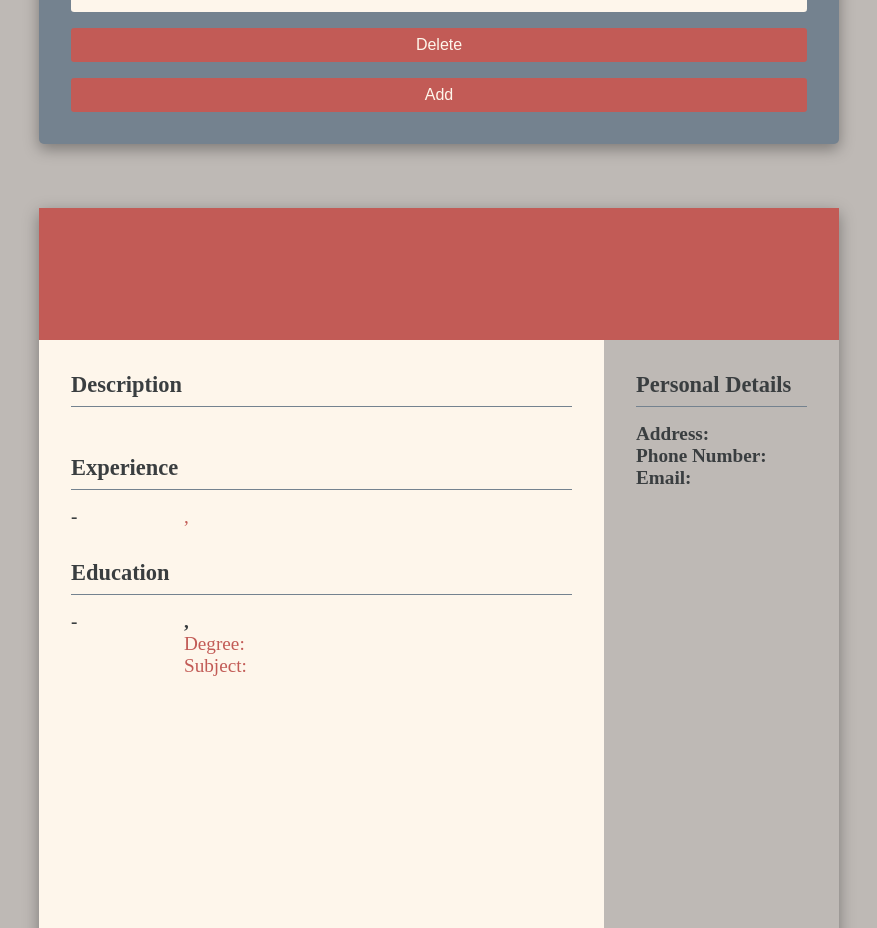
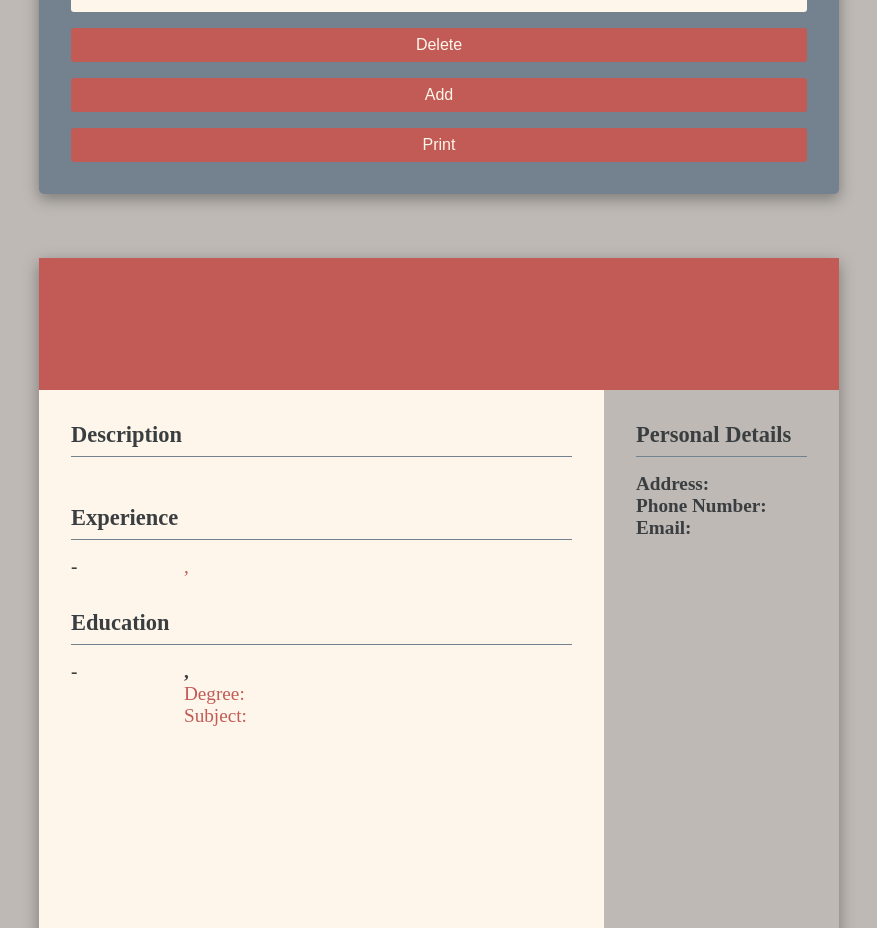
Before and after one commit to Kian2002/React-CV, a React (Vite) app: page / in a window 1280 px wide. Shown: the part 1380-2308 px from the top of the page, without its empty margins (201-1078 px from the left). Built offline with nearby package versions, Linux system fonts and the light colour scheme; a web font is replaced by a local one.

Commit message:
add option to print

```diff
--- a/package.json
+++ b/package.json
@@ -11,6 +11,7 @@
   "dependencies": {
     "react": "^18.2.0",
     "react-dom": "^18.2.0",
+    "react-to-print": "^2.14.12",
     "uuid": "^9.0.0"
   },
   "devDependencies": {
--- a/src/components/Home.jsx
+++ b/src/components/Home.jsx
@@ -5,6 +5,7 @@ import Education from "./Input/Education";
 import styles from "./styles/home.module.css";
 import Output from "./output/Output";
 import DefaultStates from "./Input/DefaultStates";
+import { useReactToPrint } from "react-to-print";
 
 const Home = () => {
   const {
@@ -15,6 +16,27 @@ const Home = () => {
     educationInfo,
     setEducationInfo,
   } = DefaultStates();
+
+  const componentRef = React.useRef();
+  const handlePrint = useReactToPrint({
+    content: () => componentRef.current,
+
+    pageStyle: `
+
+    @page {
+      size: A4;
+      margin: 0;
+    }
+    @media print {
+      html, body {
+        width: 210mm;
+        height: 297mm;
+      }
+    }
+    `,
+
+    documentTitle: "CV",
+  });
 
   return (
     <main className={styles.main}>
@@ -31,11 +53,15 @@ const Home = () => {
           educationInfo={educationInfo}
           setEducationInfo={setEducationInfo}
         />
+        <button className={styles.button} onClick={handlePrint}>
+          Print
+        </button>
       </div>
       <Output
         personalInfo={personalInfo}
         experienceInfo={experienceInfo}
         educationInfo={educationInfo}
+        ref={componentRef}
       />
     </main>
   );
--- a/src/components/output/Output.jsx
+++ b/src/components/output/Output.jsx
@@ -4,9 +4,10 @@ import EducationOutput from "./EducationOutput";
 import { ExperienceOutput } from "./ExperienceOutput";
 import PersonalOutput from "./PersonalOutput";
 
-const Output = ({ personalInfo, experienceInfo, educationInfo }) => {
+const Output = React.forwardRef(
+  ({ personalInfo, experienceInfo, educationInfo }, ref) => {
     return (
-    <div className={styles.main}>
+      <div className={styles.main} ref={ref}>
         <header className={styles.header}>
           <h3>
             {personalInfo.fName} {personalInfo.lName}
@@ -26,6 +27,9 @@ const Output = ({ personalInfo, experienceInfo, educationInfo }) => {
         <PersonalOutput personalInfo={personalInfo} />
       </div>
     );
-};
+  }
+);
+
+Output.displayName = "Output";
 
 export default Output;
```
Also changed, not shown: 1 other file (tests, documents, lock files or other folders). Lines whose indentation alone changed are shown as unchanged.
